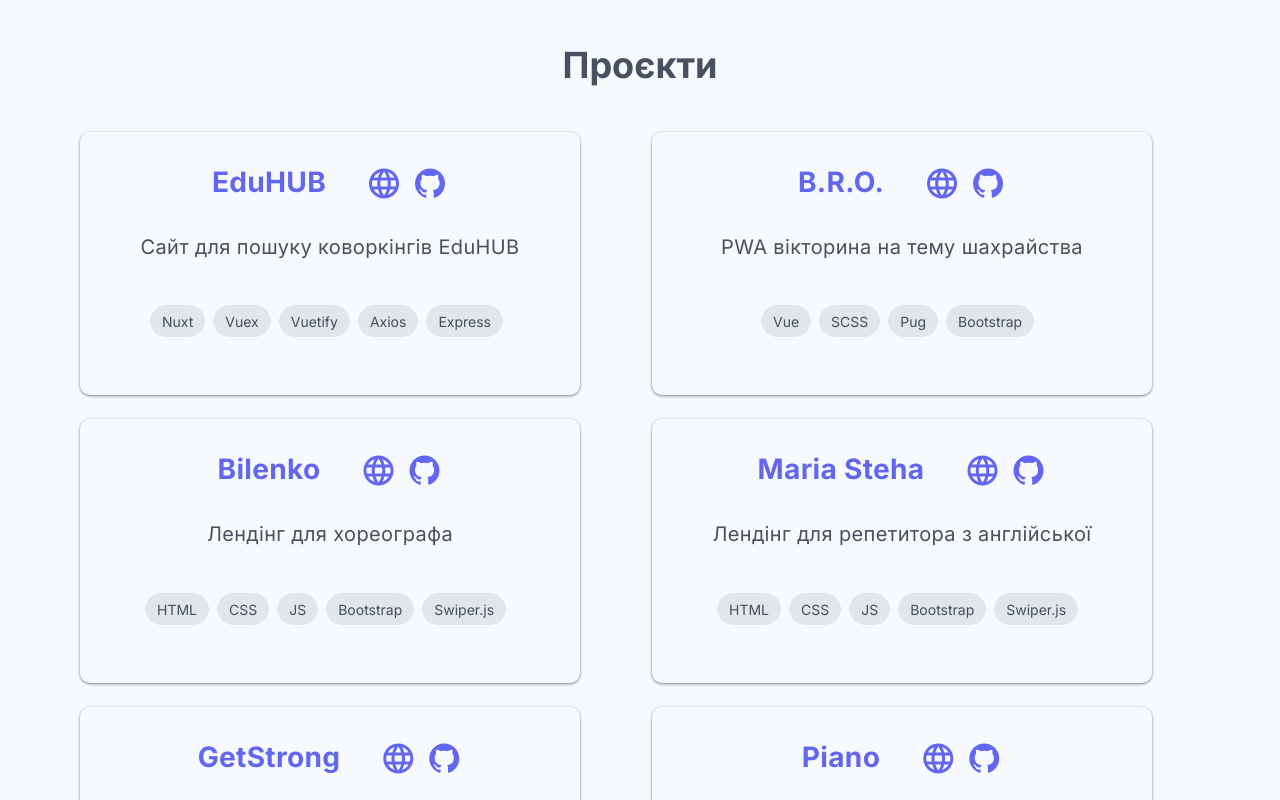
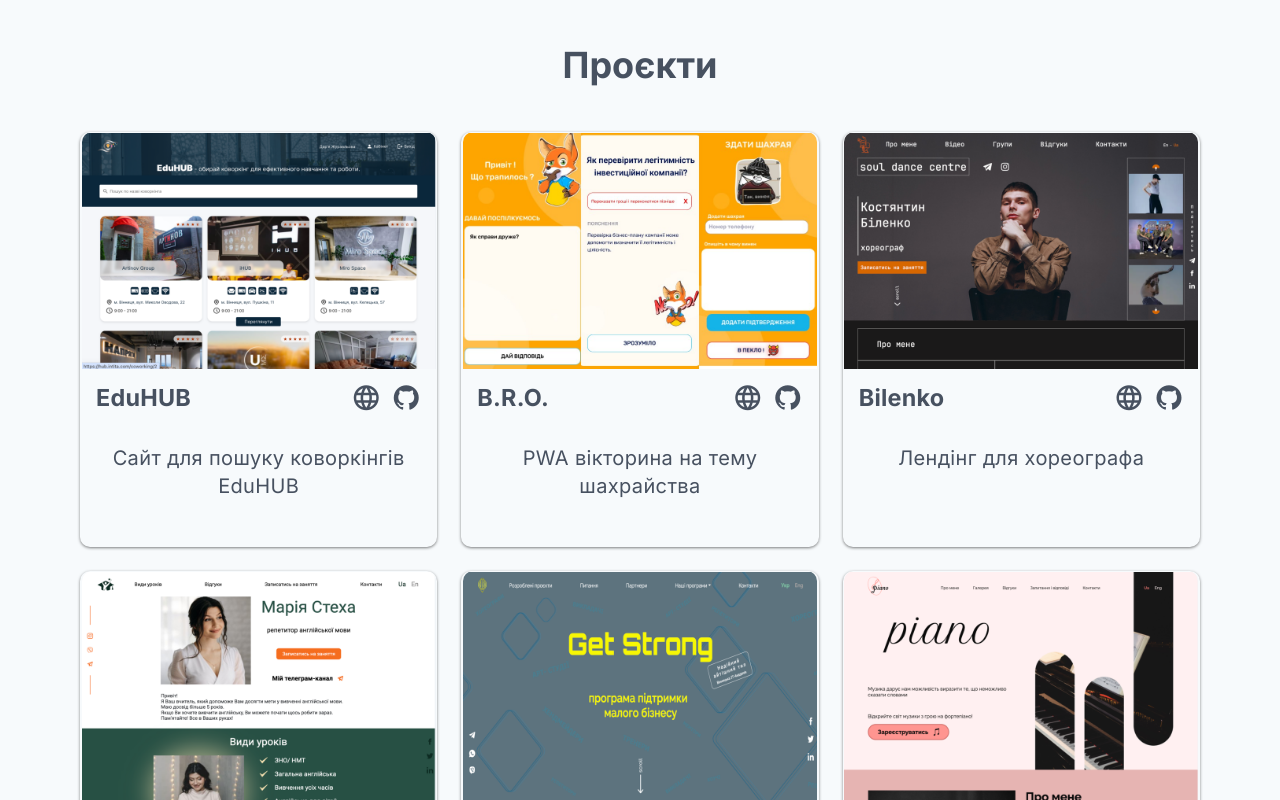
Before and after one commit to DariaZhuravlova/cv_nuxt, a Nuxt app: page / in a window 1280 px wide. Shown: the part 700-1500 px from the top of the page. Built offline with nearby package versions, Linux system fonts and the light colour scheme.

Commit message:
fix projects

```diff
--- a/components/atom/social.vue
+++ b/components/atom/social.vue
@@ -29,7 +29,7 @@
 }
 
 .social-icon:hover {
-  color: #6366F1;
+  color: var(--accent-color);
 }
 
 @media (min-width: 768px) {
--- a/components/organizm/Header.vue
+++ b/components/organizm/Header.vue
@@ -108,6 +108,6 @@ watch(group, () => {
 }
 
 .icon-link:hover, .icon-link-drawer:hover {
-  color: #6366F1;
+  color: var(--accent-color);
 }
 </style>
--- a/components/template/About.vue
+++ b/components/template/About.vue
@@ -78,7 +78,7 @@ img {
 
 .accent--text {
   font-weight: bold;
-  color: #6366F1;
+  color: var(--accent-color);
 }
 
 a {
--- a/components/template/Contacts.vue
+++ b/components/template/Contacts.vue
@@ -81,7 +81,7 @@ const submitForm = () => {
 }
 
 .footer-icon:hover {
-  color: #6366F1;
+  color: var(--accent-color);
 }
 
 @media (min-width: 768px) {
--- a/components/template/Projects.vue
+++ b/components/template/Projects.vue
@@ -2,28 +2,21 @@
   <v-container>
     <h2 class="text-center">{{ $t('projects.projects') }}</h2>
     <v-row v-if="!isLoading">
-      <v-col v-for="project in paginatedProjects" :key="project.id" cols="12" sm="6" md="6">
+      <v-col v-for="project in paginatedProjects" :key="project.id" cols="12" sm="6" md="4">
         <v-card class="project-card">
           <a :href="`/projects/${project.id}`" class="project-link">
-            <!-- <v-card-title class="project-card-title">
-              <v-icon size="48">{{ project.icon }}</v-icon>
-              <h3>{{ project.name }}</h3>
-            </v-card-title> -->
+            <v-img :src="project.image" class="project-image"></v-img>
             <v-card-title class="project-card-title">
               <h3>{{ project.name }}</h3>
               <v-spacer></v-spacer>
               <div class="links">
-                <a :href="project.website" target="_blank"><v-icon color="accent">mdi-web</v-icon></a>
-                <a :href="project.github" target="_blank"><v-icon color="accent">mdi-github</v-icon></a>
-
+                <a :href="project.website" target="_blank"><v-icon>mdi-web</v-icon></a>
+                <a :href="project.github" target="_blank"><v-icon>mdi-github</v-icon></a>
               </div>
             </v-card-title>
             <v-card-text class="project-card-text">
               {{ $t(`projects.descriptions.${project.id}`) }}
             </v-card-text>
-            <v-chip-group class="tech-chip-group">
-              <v-chip v-for="(tech, index) in project.technologies" :key="index">{{ tech }}</v-chip>
-            </v-chip-group>
           </a>
         </v-card>
       </v-col>
@@ -77,24 +70,19 @@ onMounted(fetchProjects);
 <style scoped>
 .text-center {
   text-align: center;
-  /* margin-bottom: 20px; */
 }
 
 .project-card {
   position: relative;
   display: flex;
   flex-direction: column;
-  align-items: center;
   margin-bottom: 20px;
-  padding: 20px;
   transition: transform 0.3s, box-shadow 0.3s;
   cursor: pointer;
   border-radius: 10px;
-  /* background-color: #fff; */
   box-shadow: 0 1px 3px rgba(0, 0, 0, 0.5);
   height: 100%;
-  min-width: 300px;
-  max-width: 500px;
+  overflow: hidden;
 }
 
 .project-card::before {
@@ -106,7 +94,7 @@ onMounted(fetchProjects);
   bottom: 0;
   border-radius: 10px;
   padding: 2px;
-  background: linear-gradient(45deg, #A5B4FC, #6366F1);
+  /* background: linear-gradient(45deg, #A5B4FC, var(--accent-color)); */
   -webkit-mask:
     linear-gradient(#fff 0 0) content-box,
     linear-gradient(#fff 0 0);
@@ -122,7 +110,6 @@ onMounted(fetchProjects);
 
 .project-card:hover {
   box-shadow: 0 4px 8px rgba(0, 0, 0, 0.2);
-  /* transform: translateY(-5px); */
 }
 
 .project-link {
@@ -131,7 +118,18 @@ onMounted(fetchProjects);
   text-align: center;
   display: flex;
   flex-direction: column;
-  align-items: center;
+}
+
+.links a:hover {
+  color: var(--accent-color);
+}
+
+.project-image {
+  width: 99%;
+  margin: 0 auto;
+  object-fit: cover;
+  padding: 4px;
+  border-radius: 10px 10px 0 0;
 }
 
 .project-card-title {
@@ -140,12 +138,9 @@ onMounted(fetchProjects);
   justify-content: space-between;
   gap: 20px;
   margin-bottom: 10px;
-  font-size: 24px;
-  color: #6366F1;
+  font-size: 20px;
   font-weight: bold;
 }
-
-
 
 .links {
   display: flex;
@@ -160,20 +155,8 @@ onMounted(fetchProjects);
   text-align: center;
 }
 
-.tech-chip-group {
-  margin: 10px;
-  display: flex;
-  flex-wrap: wrap;
-  justify-content: flex-start;
-}
-
-.tech-chip-group v-chip {
-  margin: 5px;
-}
-
 .v-pagination {
   margin-top: 40px;
-
 }
 
 @media (min-width: 768px) {
--- a/pages/index.vue
+++ b/pages/index.vue
@@ -6,6 +6,16 @@
 </template>
 
 <style>
+
+:root {
+  --accent-color: #6366F1;
+  --accent-color-hover: #4F46E5;
+  --bg-color: #f9fafb;
+  --text-color: #1f2937;
+  --text-color-hover: #374151;
+  --text-color-light: #6b7280;
+  --text-color-light-hover: #9ca3af;
+}
 
 body {
   font-family: 'Inter', sans-serif;
--- a/pages/projects/[id].vue
+++ b/pages/projects/[id].vue
@@ -5,7 +5,7 @@
     <a :href="project.website" target="_blank">
       <v-img :src="project.image" ></v-img>
     </a>
-    <h2>{{ $t(`projects.descriptions.${project.id}`) }}</h2>
+    <h3>{{ $t(`projects.descriptions.${project.id}`) }}</h3>
     <h2>{{ $t('projects.technologies') }}:</h2>
     <v-chip-group>
       <v-chip v-for="(tech, index) in project.technologies" :key="index">{{ tech }}</v-chip>
--- a/public/projects.json
+++ b/public/projects.json
@@ -48,7 +48,7 @@
     "id": 6,
     "name": "B.R.O.",
     "description": "Описание проекта Bro Mobile",
-    "image": "../projects/bro.png",
+    "image": "../projects/bro.jpg",
     "technologies": ["Vue", "SCSS", "Pug", "Bootstrap"],
     "github": "https://github.com/username/bromobile",
     "website": "https://bro-mobile.savvydev.tech "
```
Also changed, not shown: public/projects/bro.jpg (added).
